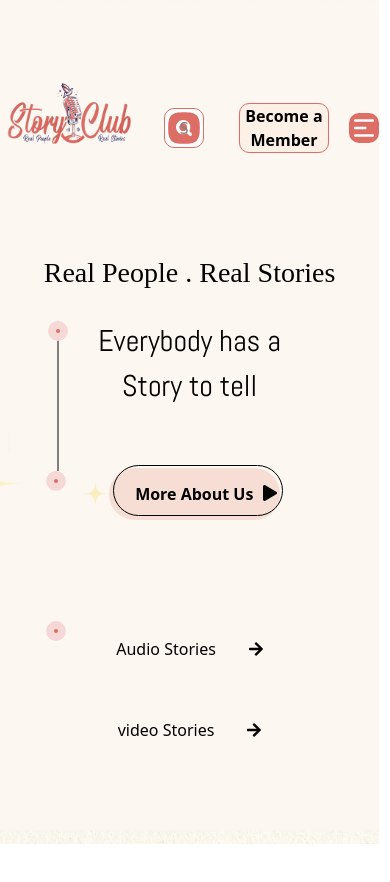
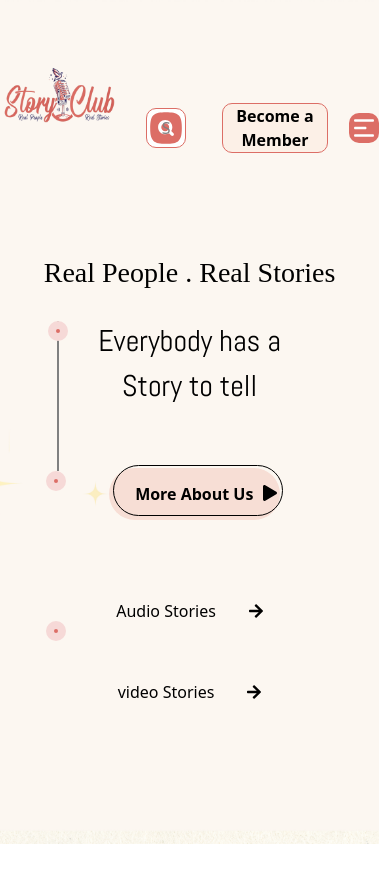
Before and after one commit to Thameem6369538954/Story-Club, a React (Create React App) app: page / in a window 390 px wide. Shown: the top 882 px of the page. Built offline with nearby package versions, Linux system fonts and the light colour scheme; a web font is replaced by a local one.

Commit message:
todayyaa final

```diff
--- a/src/css/Header.css
+++ b/src/css/Header.css
@@ -241,7 +241,7 @@
     .header-btns-for-redirect{
         display: flex;
         flex-direction: column;
-        margin-top:40%;
+        margin-top:30%;
     }
     .two-header-btns{
        display: flex;
--- a/src/css/Navbar.css
+++ b/src/css/Navbar.css
@@ -203,7 +203,7 @@ nav button{
     list-style: none;
     /* gap: 2rem; */
     left: -1200%;
-    transition: s;
+    transition: 2s;
   }
   .nav-links.active{
     position: absolute;
--- a/src/homeComponents/Hiring.js
+++ b/src/homeComponents/Hiring.js
@@ -8,6 +8,7 @@ import { VscMail } from "react-icons/vsc";
 import { MdOutlineLock } from "react-icons/md";
 import { SlBriefcase } from "react-icons/sl";
 import STlogo from '../Images/STlogo.png'
+import { NavLink } from 'react-router-dom';
 const Hiring = () => {
 
     const [formData, setFormData] = useState({
@@ -141,7 +142,7 @@ const [hiring,setHiring] = useState([
             <div className="hiring-form">
             <AiOutlineClose role='button' onClick={toggleModel} className='hiring-form-closer'/>
                 <form onSubmit={handleSubmit}>
-                        <img src={STlogo} alt="" />
+                <NavLink to='/'><img src={STlogo} alt="" /></NavLink>
                         <p>Fill out the form to become a  team member of StoryClub</p>
                         <h5>Position Applied For : {position}</h5>
                     <div className="full-form">
--- a/src/homeComponents/Navbar.js
+++ b/src/homeComponents/Navbar.js
@@ -11,7 +11,7 @@ const Navbar = () => {
   return (
     <div>
         <div className="navbar-main">
-                <img src={STlogo} alt="logo" />
+                <NavLink to='/'><img src={STlogo} alt="logo" /></NavLink>
 
             <nav>
                 <div className="side-nav">
```
